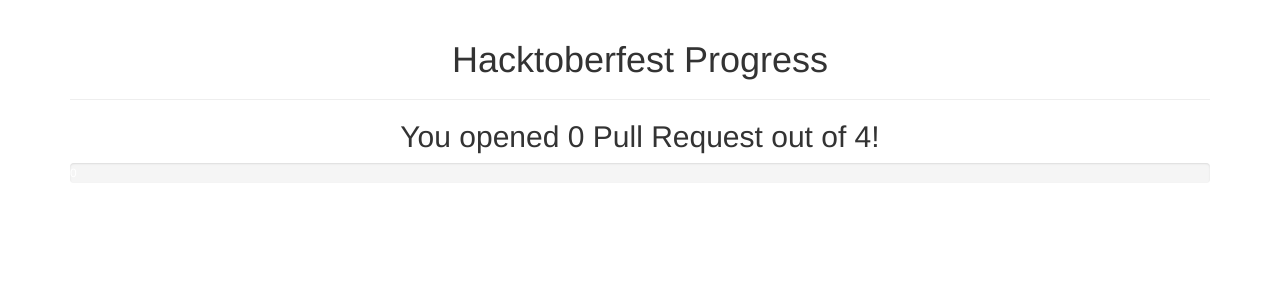
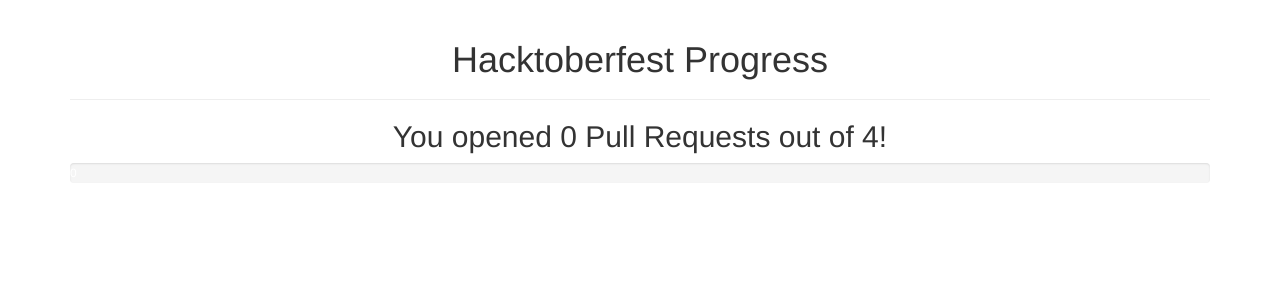
Before and after one commit to Thor77/HacktoberfestProgress, a Flask app: page /auth in a window 1280 px wide. Shown: the top 300 px of the page. Run offline with Flask 2, Linux system fonts and the light colour scheme; some libraries are stand-ins or nearby versions.

Commit message:
Fix incorrect plural-display

```diff
--- a/templates/progress.jinja2
+++ b/templates/progress.jinja2
@@ -1,7 +1,7 @@
 {% extends 'base.jinja2' %}
 {% block content %}
 {% set pr_count = pull_requests|length %}
-<h2>You opened {{ pr_count }} Pull Request{{'s' if pr_count > 1}} out of 4!</h2>
+<h2>You opened {{ pr_count }} Pull Request{{'s' if pr_count > 1 or pr_count == 0 }} out of 4!</h2>
 <div class="progress">
   <div class="progress-bar progress-bar-warning" role="progressbar" aria-valuenow="{{ pr_count }}" aria-valuemin="0" aria-valuemax="4" style="width: {{ pr_count }}0%;">
     {{ pr_count }}
```
